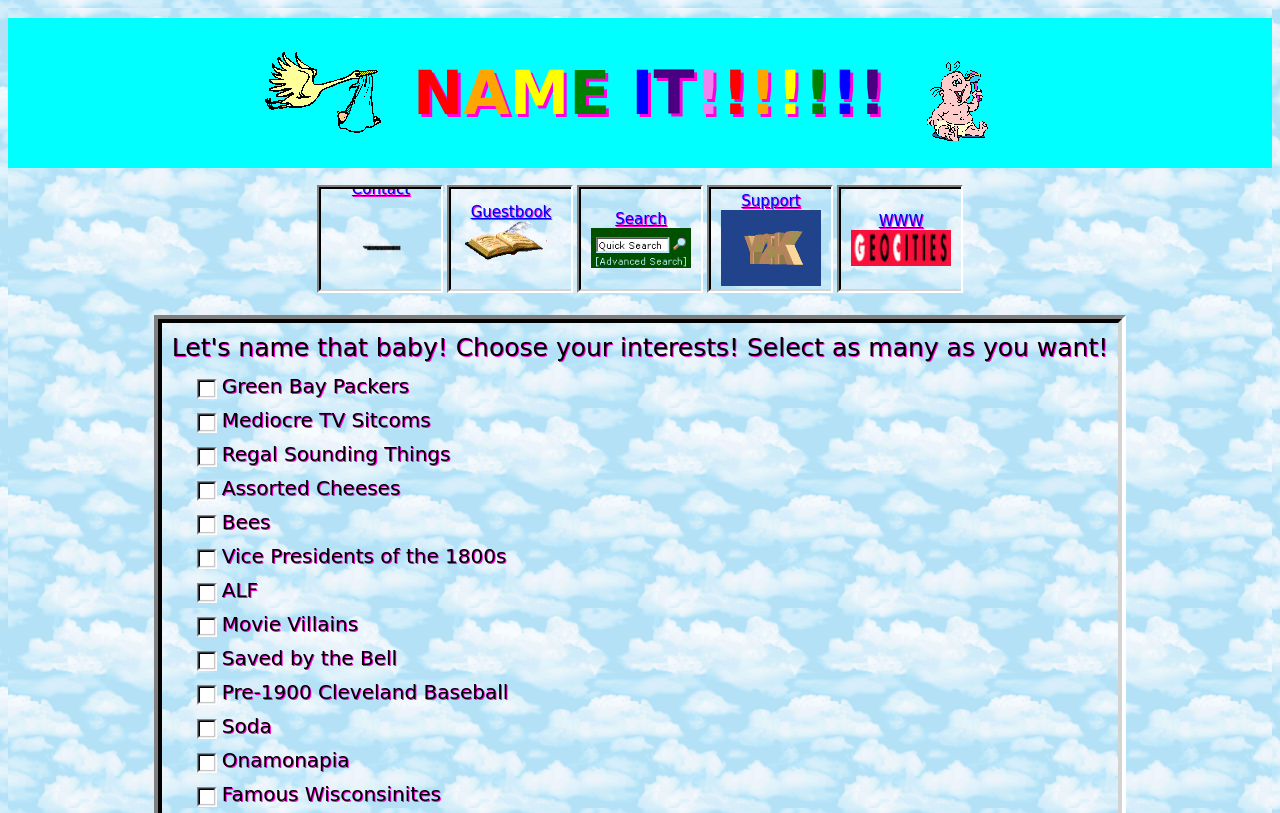
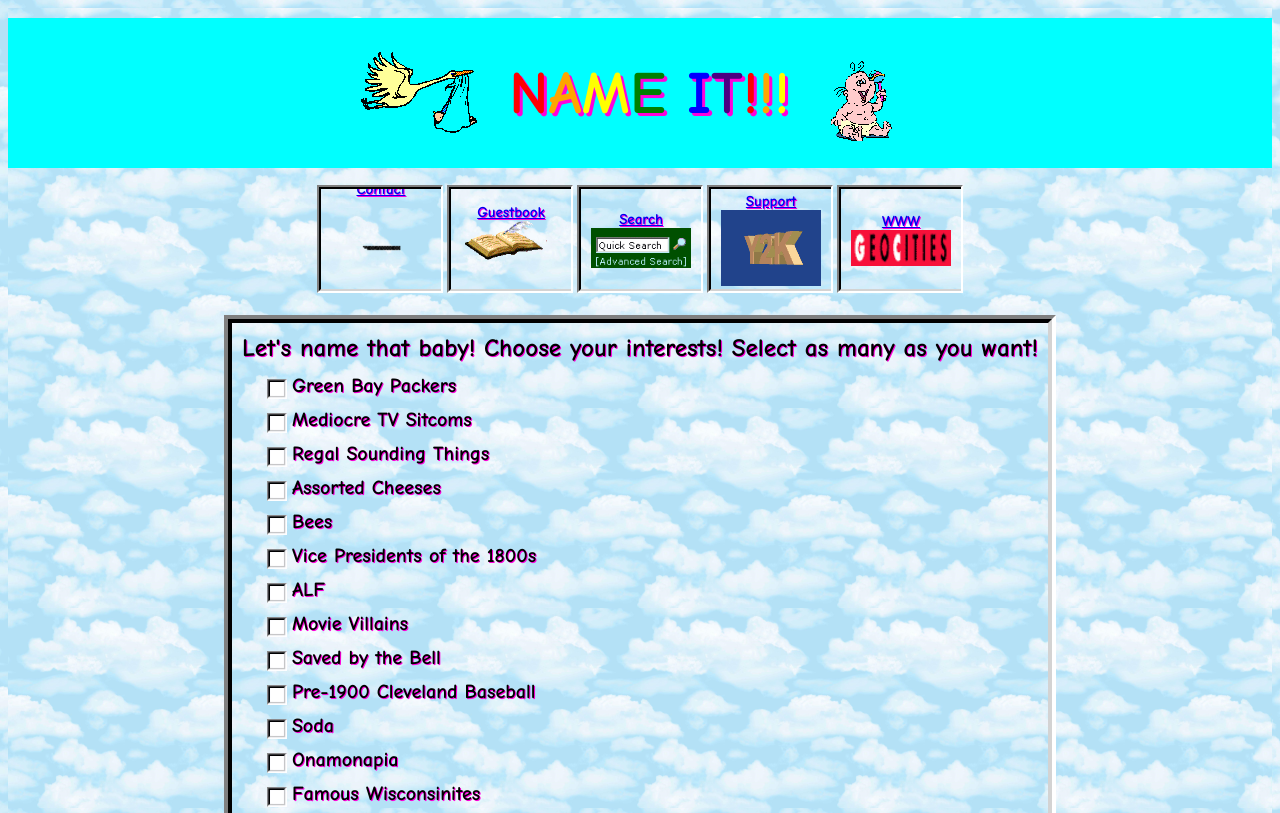
Before and after one commit to mklewandowski/name-it-98, a React (Create React App) app: page / in a window 1280 px wide. Shown: the top 813 px of the page. Built offline with nearby package versions, Linux system fonts and the light colour scheme.

Commit message:
Font update, button sizing, fix typo

```diff
--- a/public/index.html
+++ b/public/index.html
@@ -24,6 +24,8 @@
       work correctly both with client-side routing and a non-root public URL.
       Learn how to configure a non-root public URL by running `npm run build`.
     -->
+    <link rel="preconnect" href="https://fonts.gstatic.com">
+    <link href="https://fonts.googleapis.com/css2?family=Comic+Neue:wght@700&display=swap" rel="stylesheet">
     <title>Name It</title>
   </head>
   <body>
--- a/src/App.css
+++ b/src/App.css
@@ -74,7 +74,7 @@
 .name-it {
   font-size: 35px;
   text-shadow: 1px 1px #FF00DC;
-  width: 200px;
+  min-width: 200px;
   height: 75px;
   border-width: 2px;
   cursor: pointer;
--- a/src/App.tsx
+++ b/src/App.tsx
@@ -65,7 +65,7 @@
   ["David","Bowie","Slade","T-Rex","Sweet","Glitter","Ziggy","Iggy","Pop","Quatro","Roxy","Ferry","Eno","Dart","Cooper","Roller","Arrow","Mott",
    "Doll","Spark"], //DONE
   ["Huckleberry","Pieman","Bow","Strong Heart","Starlite","Red Butler","Buddy Blue","Murky","Lurky","Glitterbot","Funshine","Synergy","Clash"],
-  ["Troy","Geneva","Dells","Baraboo","Wausau","Minocqua","Horeb","Ash","Wauwa","Harbor","Ripon","Beloi","Mequon","Glarus","Elkhart","Moon","Wien",
+  ["Troy","Geneva","Dells","Baraboo","Wausau","Minocqua","Horeb","Ash","Wauwa","Harbor","Ripon","Beloit","Mequon","Glarus","Elkhart","Moon","Wien",
    "Rozell","Cambria","Brillion","Holland","Sherwood"],
   ["Mars","Milky Way","Butterfinger","Smartie","Bit-O","Goo Goo","Gummy","Charleston","Chuckles","Milk-dud","Dud","Skittle","Gob","Gobstopper",
    "Kit","Kat","Twix"],
--- a/src/Header.tsx
+++ b/src/Header.tsx
@@ -15,13 +15,9 @@
         <span className="green">E</span>
         <span className="blue">{` I`}</span>
         <span className="indigo">T</span>
-        <span className="violet">!</span>
         <span className="red">!</span>
         <span className="orange">!</span>
         <span className="yellow">!</span>
-        <span className="green">!</span>
-        <span className="blue">!</span>
-        <span className="indigo">!</span>
       </div>
       <img src={baby} alt="baby" />
     </header>
--- a/src/index.css
+++ b/src/index.css
@@ -4,7 +4,7 @@
 }
 
 body {
-  font-family: "Comic Sans MS", "Comic Sans", cursive;
+  font-family: "Comic Neue", cursive;
   -webkit-font-smoothing: antialiased;
   -moz-osx-font-smoothing: grayscale;
   background-image: url("./cloud.png");
```
